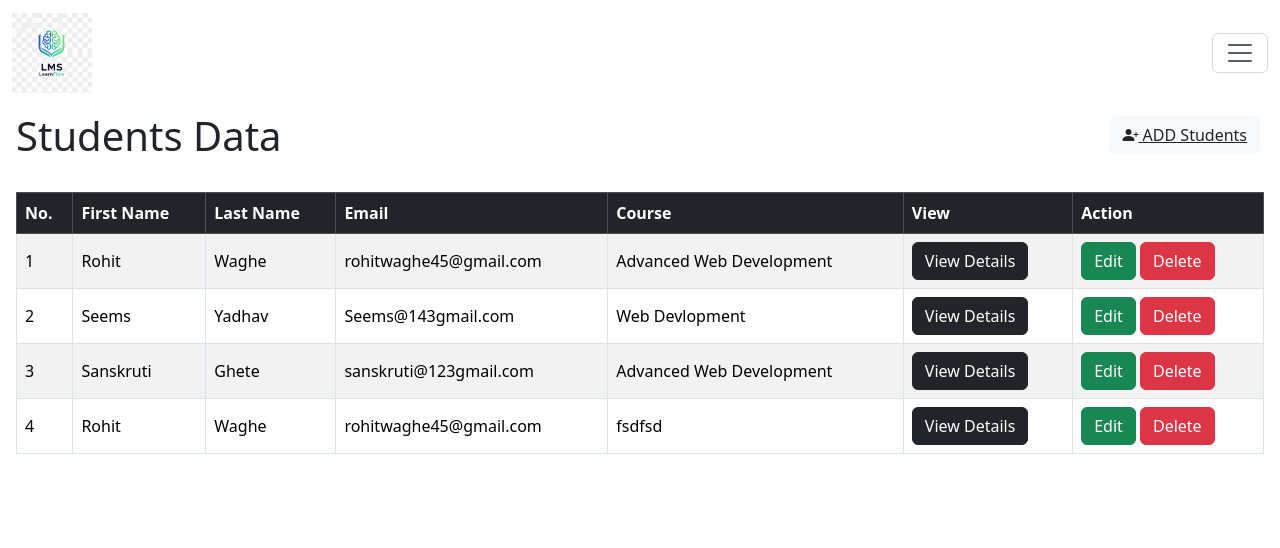
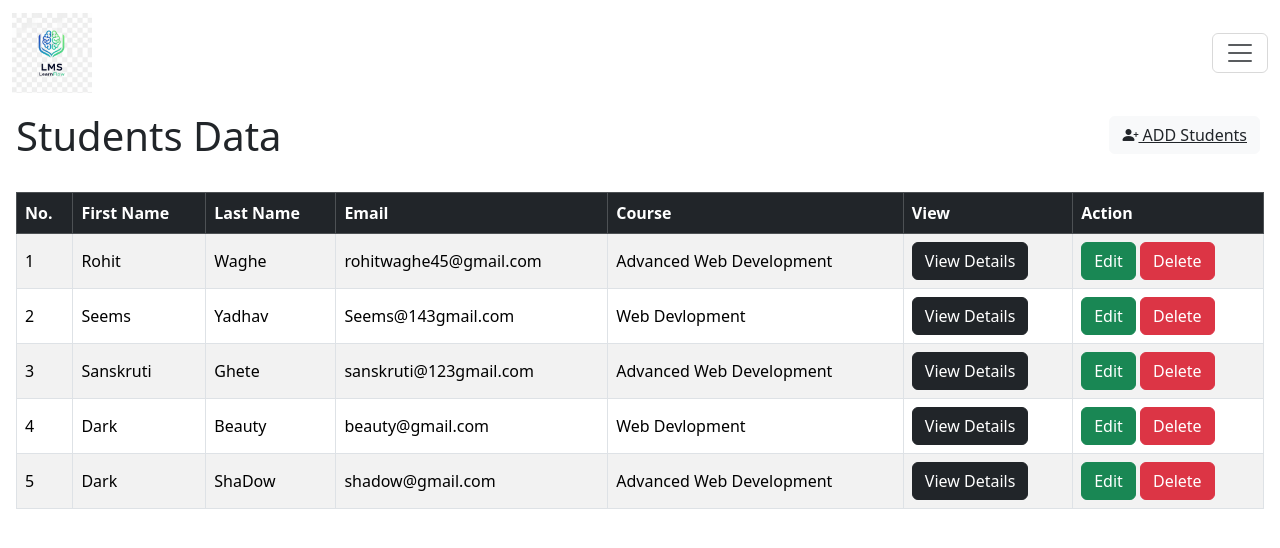
Before and after one commit to wagherohit/LMS_Admin_Panel, a React (Vite) app: page /students in a window 1280 px wide. Shown: the top 548 px of the page. Built offline with nearby package versions, Linux system fonts and the light colour scheme; data requests are answered from the project's data file; sample sign-in values are in the browser's storage.

Commit message:
Implemented protected routes and login logic

```diff
--- a/db.json
+++ b/db.json
@@ -25,12 +25,20 @@
       "profile_image": "https://cdn.pixabay.com/photo/2020/05/10/20/53/woman-5155503_1280.png"
     },
     {
-      "id": "8a99",
-      "first_name": "Rohit",
-      "last_name": "Waghe",
-      "email": "rohitwaghe45@gmail.com",
-      "course": "fsdfsd",
+      "id": "6cd2",
+      "first_name": "Dark",
+      "last_name": "Beauty",
+      "email": "beauty@gmail.com",
+      "course": "Web Devlopment",
       "profile_image": "https://cdn.pixabay.com/photo/2024/08/01/18/20/anime-8937912_1280.png"
+    },
+    {
+      "id": "1561",
+      "first_name": "Dark",
+      "last_name": "ShaDow",
+      "email": "shadow@gmail.com",
+      "course": "Advanced Web Development",
+      "profile_image": "https://cdn.pixabay.com/photo/2018/04/10/04/36/girls-3306351_1280.png"
     }
   ],
   "Courses": [
--- a/package.json
+++ b/package.json
@@ -13,6 +13,7 @@
     "axios": "^1.11.0",
     "bootstrap": "^5.3.8",
     "bootstrap-icons": "^1.13.1",
+    "emailjs-com": "^3.2.0",
     "json-server": "^1.0.0-beta.3",
     "react": "^19.1.1",
     "react-dom": "^19.1.1",
--- a/src/App.jsx
+++ b/src/App.jsx
@@ -1,44 +1,93 @@
-import React from 'react'
-import { BrowserRouter as Router, Routes, Route } from 'react-router-dom'
-import Dashboard from './pages/Dashboard'
-import Navbar from './components/Navbar'
-import Courses from './pages/Courses'
-import Form from './components/Form'
-import Students from './pages/Students'
-import StudentsDetails from './StudentsDetails'
-import Login from './pages/Login'
-import AddStudent from './pages/AddStudent'
-import EditUser from './components/EditUser'
-
-
+// App.jsx
+import React from 'react';
+import { BrowserRouter as Router, Routes, Route } from 'react-router-dom';
+import Dashboard from './pages/Dashboard';
+import Navbar from './components/Navbar';
+import Courses from './pages/Courses';
+import Form from './components/Form';
+import Students from './pages/Students';
+import StudentsDetails from './StudentsDetails';
+import Login from './pages/Login';
+import AddStudent from './pages/AddStudent';
+import EditUser from './components/EditUser';
+import ProtectedRoute from './components/ProtectedRoute'; // ✅ Import this
 
 const App = () => {
   return (
-    <>
-
     <Router>
-      <Navbar/>
+      <Navbar />
       <Routes>
 
-        <Route path='/' element={<Login/>} />
-        <Route path='/dashboard' element={<Dashboard/>} />
-        <Route path='/courses' element={<Courses/>} />
-        <Route path='/form' element={<Form/>} />
-        <Route path='/students' element={<Students/>} />
-        <Route path='/students/:id' element={<StudentsDetails/>}/>
-        <Route path='/addstudents' element={<AddStudent/>} />
-        <Route path="/edituser/:id" element={<EditUser/>}/>
+        {/* Public Route */}
+        <Route path='/' element={<Login />} />
 
+        {/* Protected Routes */}
+        <Route
+          path='/dashboard'
+          element={
+            <ProtectedRoute>
+              <Dashboard />
+            </ProtectedRoute>
+          }
+        />
 
+        <Route
+          path='/courses'
+          element={
+            <ProtectedRoute>
+              <Courses />
+            </ProtectedRoute>
+          }
+        />
 
+        <Route
+          path='/form'
+          element={
+            <ProtectedRoute>
+              <Form />
+            </ProtectedRoute>
+          }
+        />
 
+        <Route
+          path='/students'
+          element={
+            <ProtectedRoute>
+              <Students />
+            </ProtectedRoute>
+          }
+        />
+
+        <Route
+          path='/students/:id'
+          element={
+            <ProtectedRoute>
+              <StudentsDetails />
+            </ProtectedRoute>
+          }
+        />
+
+        <Route
+          path='/addstudents'
+          element={
+            <ProtectedRoute>
+              <AddStudent />
+            </ProtectedRoute>
+          }
+        />
+
+        <Route
+          path='/edituser/:id'
+          element={
+            <ProtectedRoute>
+              <EditUser />
+            </ProtectedRoute>
+          }
+        />
 
       </Routes>
     </Router>
+  );
+};
 
-
-    </>
-  )
-}
-
-export default App
+export default App;
--- a/src/StudentsDetails.jsx
+++ b/src/StudentsDetails.jsx
@@ -23,7 +23,7 @@ const StudentsDetails = () => {
 
   return (
     <>
-       <Navbar/>
+
       <div className='container-fluid mt-5 bg-dark' style={{minHeight:'95vh'}}>
         <div className='row'>
             <div className='col-md-4 mt-5'>
--- /dev/null
+++ b/src/components/ProtectedRoute.jsx
@@ -0,0 +1,11 @@
+// components/ProtectedRoute.js
+import React from 'react';
+import { Navigate } from 'react-router-dom';
+
+const ProtectedRoute = ({ children }) => {
+  const user = sessionStorage.getItem('userData');
+
+  return user ? children : <Navigate to="/" />;
+};
+
+export default ProtectedRoute;
--- a/src/pages/AddStudent.jsx
+++ b/src/pages/AddStudent.jsx
@@ -2,6 +2,8 @@ import axios from 'axios'
 import React from 'react'
 import { useState } from 'react'
 import { useNavigate } from 'react-router-dom'
+import emailjs from "emailjs-com";
+
 
 const AddStudent = () => {
     const [first_name, setFirst_name] = useState('')
@@ -20,6 +22,16 @@ const saveForm = async(e)=>{
 
     const formdata = {first_name,last_name,email,course,profile_image}
     try{
+
+      // ⿡ Send Email to Admin
+      await emailjs.send(
+        "service_ov0v3ke",   // replace with EmailJS service ID
+        "template_hsxm7pc",  // replace with EmailJS template ID
+        formdata,
+        "1c3BYbq-0MO8aAiDH"    // replace with EmailJS public key
+      );
+
+
           const response = await axios.post('http://localhost:3000/Students', formdata)
           console.log( "Students add Succesfully",response.data)
 
--- a/src/pages/Login.jsx
+++ b/src/pages/Login.jsx
@@ -19,17 +19,28 @@ const Login = () => {
   e.preventDefault();
   try {
     const res = await axios.get('http://localhost:3000/Users');
-      sessionStorage.setItem("userData", JSON.stringify(res.data));
     const users = res.data;
 
+    const user = users.find(
+      (u) => u.username === formData.username && u.userpass === formData.password
+    );
 
-
-      setFormData(users);
+    if (user) {
+      // Don't store password in sessionStorage
+      sessionStorage.setItem("userData", JSON.stringify({
+        id: user.id,
+        username: user.username
+      }));
       navigate('/dashboard');
+    } else {
+      setError('Invalid username or password');
+    }
   } catch (err) {
     setError('Failed to connect to server');
   }
 };
+
+
 
   return (
    <>
```
Also changed, not shown: 1 other file (tests, documents, lock files or other folders). Lines whose indentation alone changed are shown as unchanged.
